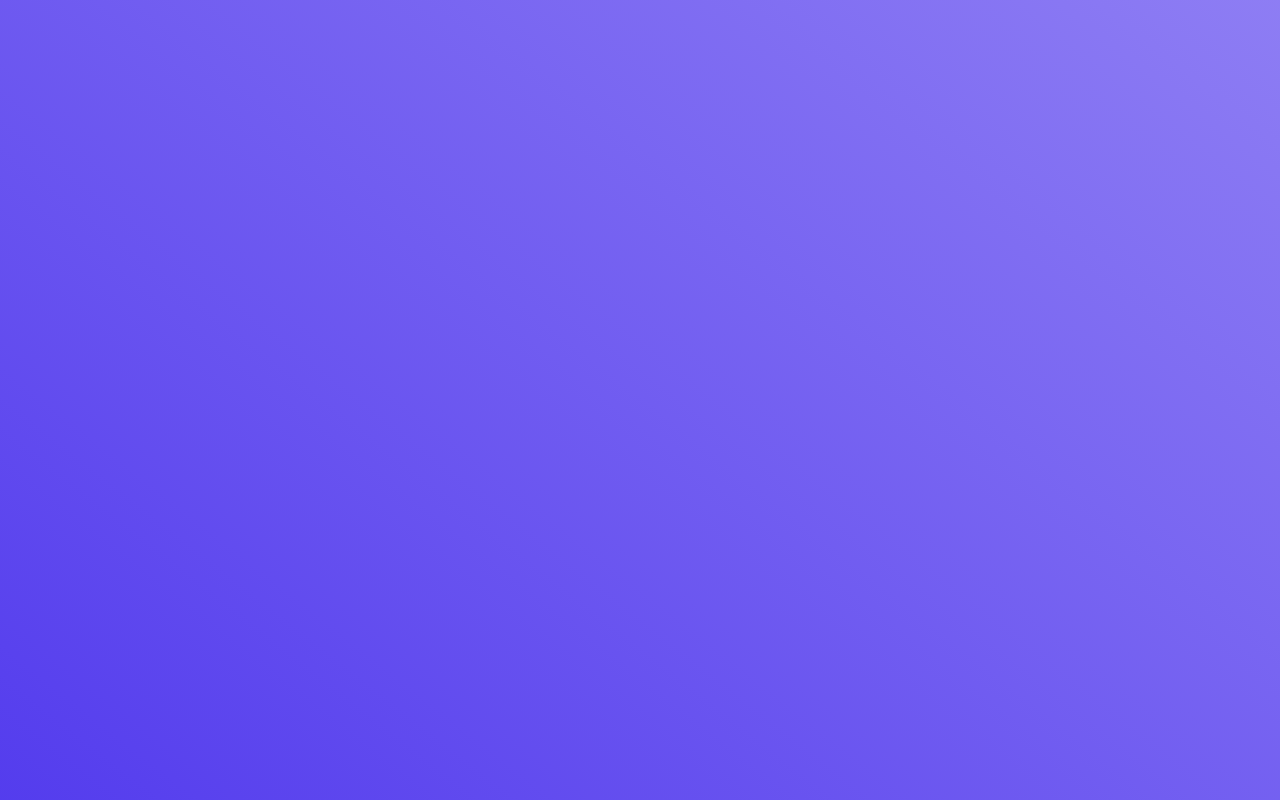
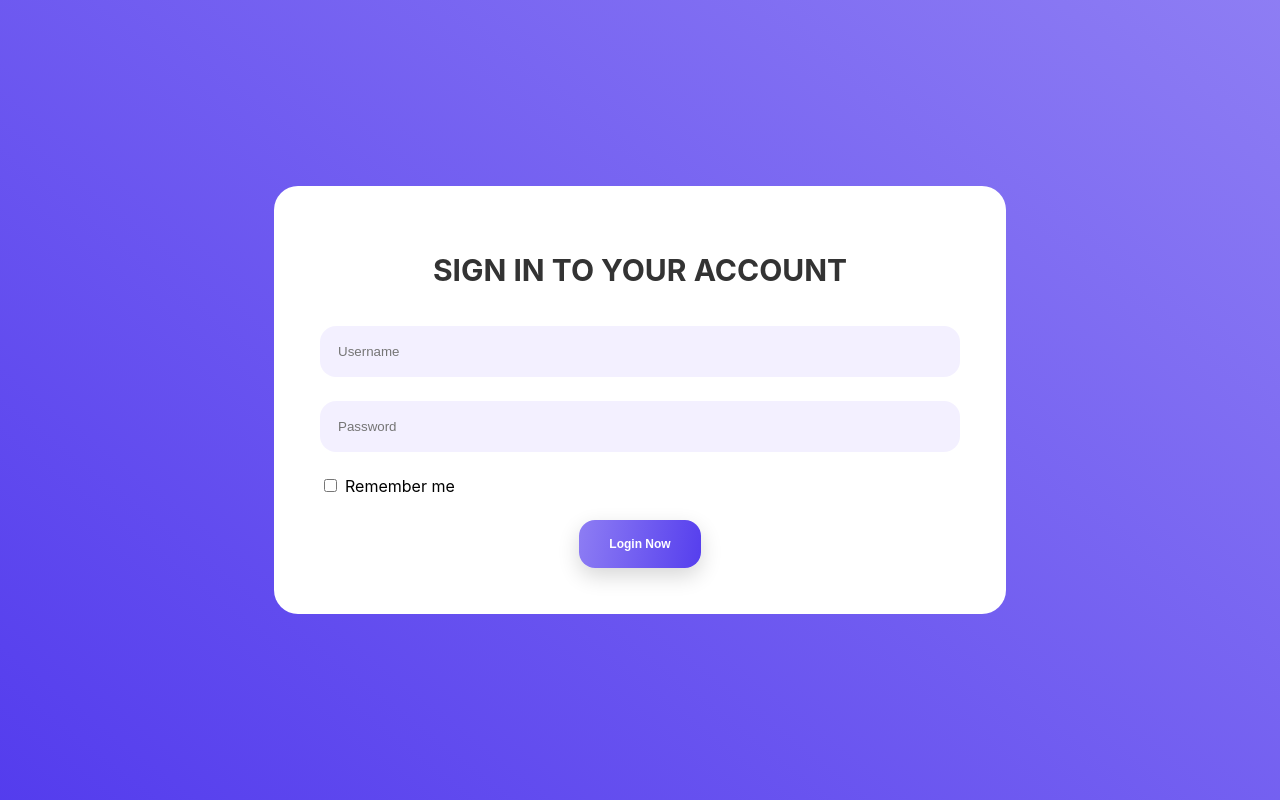
Before and after one commit to alexandargyurov/edited-take-home, a React (Create React App) app: page / in a window 1280 px wide. Built offline with nearby package versions, Linux system fonts and the light colour scheme.

Commit message:
Create styling for Login component

```diff
--- a/src/App.css
+++ b/src/App.css
@@ -1,3 +1,6 @@
 .main {
   display: flex;
+  justify-content: center;
+  align-items: center;
+  height: 100%;
 }
--- a/src/App.js
+++ b/src/App.js
@@ -1,9 +1,11 @@
 import './App.css';
+
+import { Login } from './components/Login/Login';
 
 function App() {
   return (
     <main className="main">
-
+      <Login />
     </main>
   );
 }
--- /dev/null
+++ b/src/components/Login/Login.css
@@ -0,0 +1,54 @@
+.loginContainer {
+  display: flex;
+  flex-direction: column;
+  align-items: center;
+  justify-content: center;
+  gap: 18px;
+  width: 50%;
+  background-color: white;
+  border-radius: 24px;
+  padding: 46px;
+}
+
+.loginContainer > h1 {
+  color: #333;
+  font-size: 30px;
+  font-style: normal;
+  font-weight: 700;
+  line-height: normal;
+  text-transform: uppercase;
+}
+
+.loginForm {
+  display: flex;
+  flex-direction: column;
+  gap: 24px;
+  width: 100%;
+}
+
+.loginForm > input {
+  border-radius: 16px;
+  background: rgba(240, 237, 255, 0.8);
+  padding: 18px;
+  border: none;
+}
+
+.loginForm > div > input[type="checkbox"] {
+  accent-color: #7749f8;
+  margin-right: 8px;
+}
+
+.loginForm > button {
+  padding: 17px 30px;
+  width: max-content;
+  border-radius: 16px;
+  background: linear-gradient(100deg, #9181f4 -5.85%, #5038ed 109.55%);
+  box-shadow: 0px 8px 21px 0px rgba(0, 0, 0, 0.16);
+  border: none;
+  margin: 0 auto;
+  color: #fff;
+  font-size: 12px;
+  font-style: normal;
+  font-weight: 700;
+  line-height: normal;
+}
--- /dev/null
+++ b/src/components/Login/Login.jsx
@@ -0,0 +1,26 @@
+import "./Login.css";
+
+export function Login() {
+  return (
+    <div className="loginContainer">
+      <h1>SIGN IN TO YOUR ACCOUNT</h1>
+
+      <form className="loginForm">
+        <input type="email" name="email" placeholder="Username" />
+        <input type="password" name="password" placeholder="Password" />
+
+        <div>
+          <input
+            type="checkbox"
+            id="rememberMe"
+            name="rememberMe"
+            value="true"
+          />
+          <label for="rememberMe">Remember me</label>
+        </div>
+
+        <button type="submit">Login Now</button>
+      </form>
+    </div>
+  );
+}
--- a/src/index.css
+++ b/src/index.css
@@ -14,3 +14,8 @@ code {
   font-family: source-code-pro, Menlo, Monaco, Consolas, "Courier New",
     monospace;
 }
+
+#root {
+  width: 100%;
+  height: 100%;
+}
```
